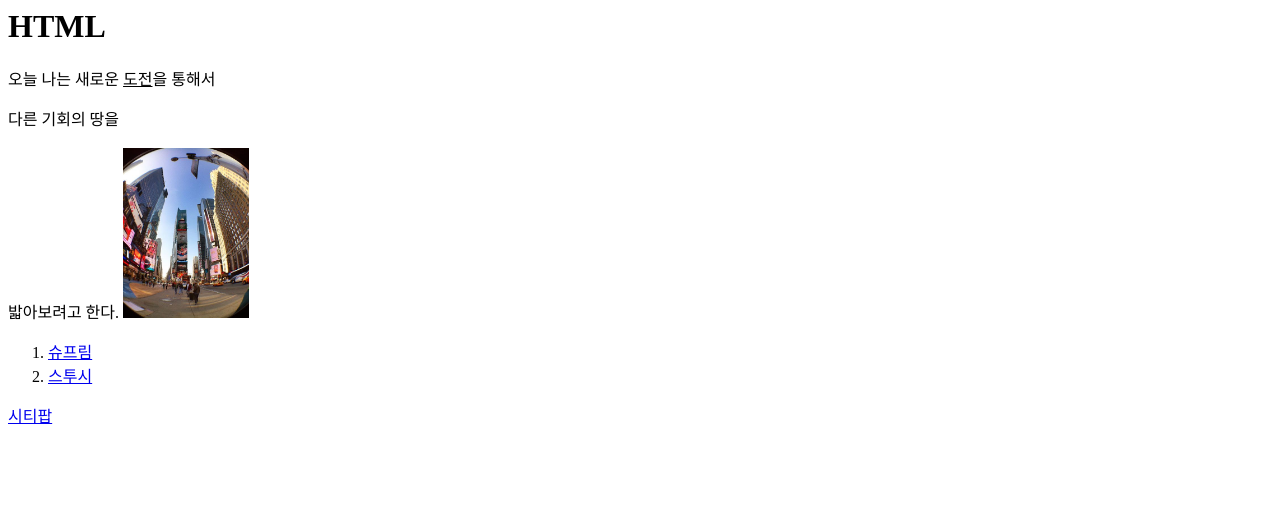
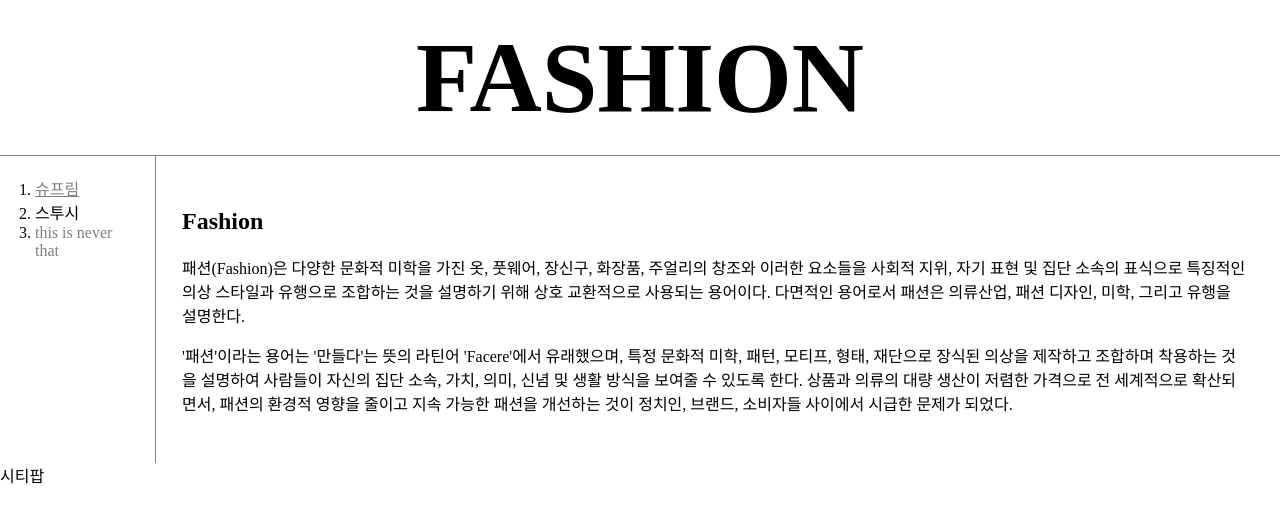
Before and after one commit to jikomhi/web1, a plain HTML site: page index.html in a window 1280 px wide. Drawn offline with Linux system fonts and the light colour scheme.

Commit message:
Update index.html

```diff
--- a/index.html
+++ b/index.html
@@ -1,10 +1,66 @@
-<title>web1 - html</title>
-<h1>HTML</h1>
-<p>오늘 나는 새로운 <u>도전</u>을 통해서 </p>다른 기회의 땅을 <br><br>밟아보려고 한다.
-<img src="street.jpg"width="10%">
-<ol>
-    <li><a href="1.html"title="슈프림">슈프림</a></li>
+<head><title>web1 - html</title>
+ <style>
+    body{
+        margin:0px;
+    }
+    a{
+        color:black;
+        text-decoration: none;
+    }
+    h1{
+        font-size:100px;
+        text-align:center;
+        border-bottom:1px solid gray;
+        margin:0px;
+        padding:20px;
+
+    }
+    #grid ol{
+       border-right:1px solid gray;
+       width:100px;
+       margin:0px;
+       padding:20px;
+       padding-left: 35px;
+    }
+    #grid{
+        display: grid;
+        grid-template-columns: 150px 1fr;
+    }
+    #article{
+        padding:32px;
+    }
+    @media(max-width:600px){
+      #grid{
+        display: block;
+      }
+       #grid ol{
+       border-right:none;}
+       h1{
+        border-bottom:none;}
+       }
+
+ </style>
+</head>
+<body>
+  <h1>FASHION</h1>
+  <div id="grid">
+  <ol>
+    <li><a href="1.html"title="슈프림" style="color:gray; text-decoration:underline;">슈프림</a></li>
     <li><a href="2.html"title="스투시">스투시</a></li>
-</ol>
+    <li><a style="color:gray;"> this is never that</a></li>
+  </ol>
+  <div id="article">
+    <h2>Fashion</h2>
+    <p>
+    패션(Fashion)은 다양한 문화적 미학을 가진 옷, 풋웨어, 장신구, 화장품, 주얼리의 창조와 이러한 요소들을 사회적 지위,
+    자기 표현 및 집단 소속의 표식으로 특징적인 의상 스타일과 유행으로 조합하는 것을 설명하기 위해 상호 교환적으로 사용되는 용어이다.
+    다면적인 용어로서 패션은 의류산업, 패션 디자인, 미학, 그리고 유행을 설명한다.</p><p>'패션'이라는 용어는 '만들다'는 뜻의 라틴어
+     'Facere'에서 유래했으며, 특정 문화적 미학, 패턴, 모티프, 형태, 재단으로 장식된 의상을 제작하고 조합하며 착용하는 것을 설명하여
+     사람들이 자신의 집단 소속, 가치, 의미, 신념 및 생활 방식을 보여줄 수 있도록 한다. 상품과 의류의 대량 생산이 저렴한 가격으로 전
+     세계적으로 확산되면서, 패션의 환경적 영향을 줄이고 지속 가능한 패션을 개선하는 것이 정치인, 브랜드, 소비자들 사이에서 시급한 문제가 되었다.
+    </p>
+   </div>
+  </div>
+</body>
 
-<a href="https://www.youtube.com/watch?v=OycgifzTHgk&t=150s" target="_blank" title=" 유튜브 링크">시티팝</a>
+<a href="https://www.youtube.com/watch?v=OycgifzTHgk&t=150s" target="_blank" title=" 유튜브 링크">시티팝</a></body>
```
